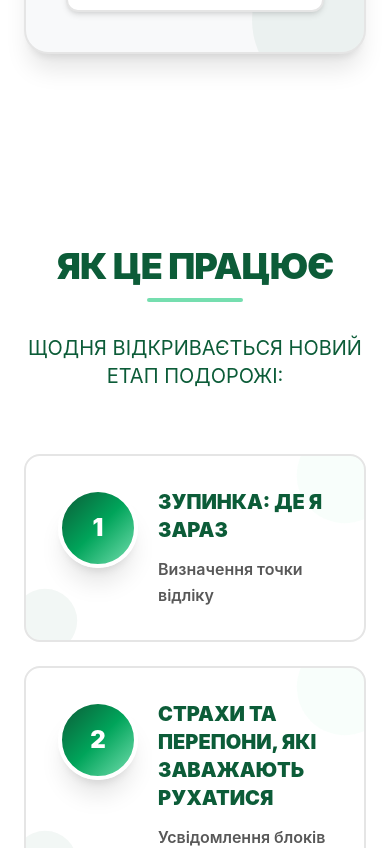
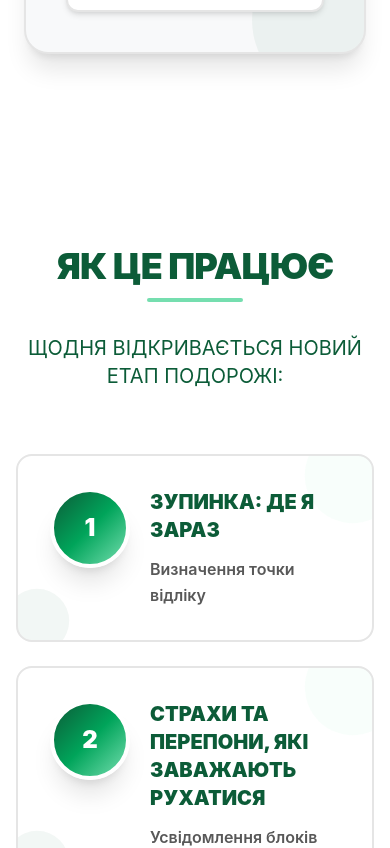
Before and after one commit to romchhh/journey-to-yourself, a Next.js app: page / in a window 390 px wide. Shown: the part 8343-9191 px from the top of the page. Built offline with nearby package versions, Linux system fonts and the light colour scheme; no server answers.

Commit message:
changed categories

```diff
--- a/src/components/JourneySection.tsx
+++ b/src/components/JourneySection.tsx
@@ -3,7 +3,7 @@ import { days, dailyItems } from '@/data/constants';
 
 const JourneySection = () => {
   return (
-    <section className="py-24 px-6">
+    <section className="py-24 px-4 md:px-6">
       <div className="max-w-6xl mx-auto">
         <div className="mb-6 text-center">
           <h2 className="text-4xl md:text-5xl font-black mb-3 uppercase tracking-tight" style={{ color: '#0C5C38' }}>
@@ -56,7 +56,7 @@ const JourneySection = () => {
               ))}
             </div>
             <div className="text-center p-8 bg-white rounded-2xl border-2 shadow-md" style={{ borderColor: '#75DEAF', backgroundColor: '#F0FDF4' }}>
-              <p className="text-xl font-black uppercase" style={{ color: '#0C5C38' }}>
+              <p className="text-lg md:text-xl font-black uppercase max-w-xl mx-auto break-words" style={{ color: '#0C5C38' }}>
                 15–20 хвилин на день, але ефект накопичується
               </p>
             </div>
--- a/src/components/PauseSection.tsx
+++ b/src/components/PauseSection.tsx
@@ -156,7 +156,6 @@ const PauseSection = () => {
                       loading="lazy"
                       quality={85}
                     />
-                    <div className="absolute inset-0 bg-gradient-to-t from-black/60 via-black/20 to-transparent"></div>
                     <div className="absolute inset-0 bg-black/0 group-hover:bg-black/10 transition-colors"></div>
 
                     {/* Instagram icon */}
@@ -258,7 +257,7 @@ const PauseSection = () => {
                   {video.available ? (
                     <a
                       href={`/video/${video.id}`}
-                      className="group relative overflow-hidden rounded-3xl border-2 border-white/30 hover:border-white/60 transition-all transform shadow-2xl block"
+                      className="group relative overflow-hidden rounded-3xl block"
                       onClick={(e) => {
                         // Prevent navigation if user was dragging
                         if (isDragging) {
@@ -276,7 +275,6 @@ const PauseSection = () => {
                           loading="lazy"
                           quality={85}
                         />
-                        <div className="absolute inset-0 bg-gradient-to-t from-black/60 via-black/20 to-transparent"></div>
                         <div className="absolute inset-0 bg-black/0 group-active:bg-black/10 transition-colors"></div>
 
                         {/* Instagram icon */}
```
